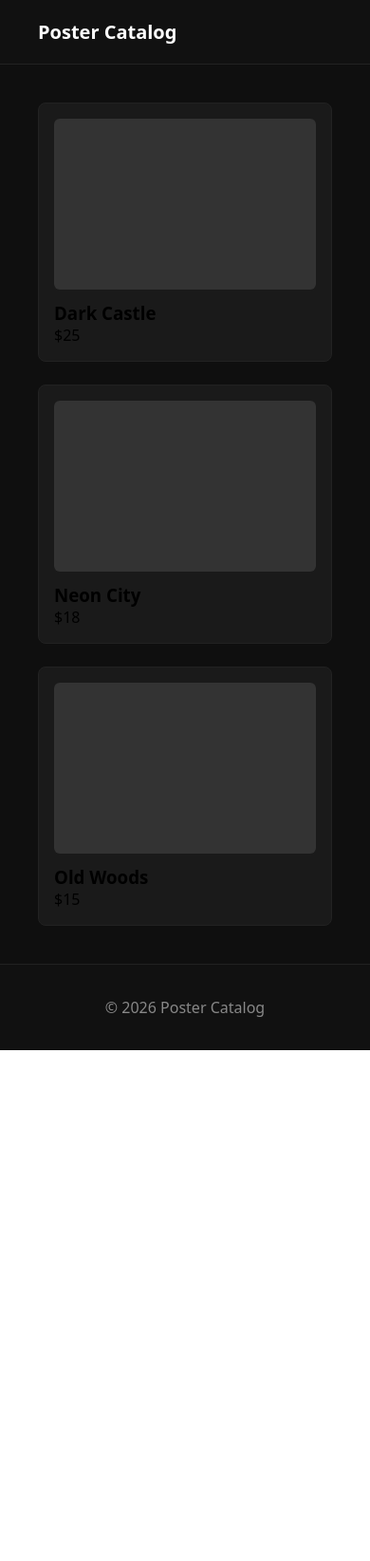
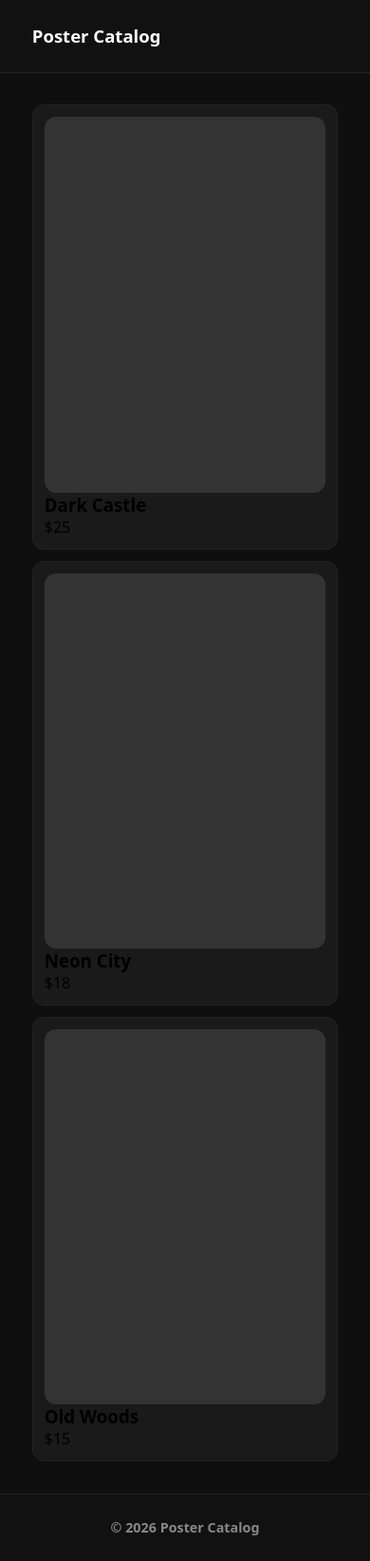
Before and after one commit to M1l3s3n/poster-catalog, a React (Vite) app: page / in a window 390 px wide. Shown: the whole page at 95% size. Before the commit the page ends 1106 px from the top, so only its background shows below. Built offline with nearby package versions, Linux system fonts and the light colour scheme.

Commit message:
feat(ui): added responsive sizes to the UI

```diff
--- a/src/components/Footer/Footer.module.css
+++ b/src/components/Footer/Footer.module.css
@@ -1,7 +1,13 @@
 .footer {
-  padding: 4vh;
+  flex-shrink: 0;
+  padding: 3vh;
   text-align: center;
   background: #111;
   color: #888;
   border-top: 1px solid #222;
 }
+
+.copyright {
+  font-size: 1.7vh;
+  font-weight: 600;
+}
--- a/src/components/Footer/Footer.tsx
+++ b/src/components/Footer/Footer.tsx
@@ -1,5 +1,9 @@
 import styles from "./Footer.module.css";
 
 export function Footer() {
-  return <footer className={styles.footer}>© 2026 Poster Catalog</footer>;
+  return (
+    <footer className={styles.footer}>
+      <div className={styles.copyright}>© 2026 Poster Catalog</div>
+    </footer>
+  );
 }
--- a/src/components/Header/Header.module.css
+++ b/src/components/Header/Header.module.css
@@ -1,11 +1,12 @@
 .header {
-  padding: 20px 40px;
+  flex-shrink: 0;
+  padding: 3vh 4vh;
   background: #111;
   color: #fff;
   border-bottom: 1px solid #222;
 }
 
 .logo {
-  font-size: 20px;
+  font-size: 2.2vh;
   font-weight: 600;
 }
--- a/src/components/PosterCard/PosterCard.module.css
+++ b/src/components/PosterCard/PosterCard.module.css
@@ -1,9 +1,9 @@
 .card {
   background: #1a1a1a;
-  padding: 16px;
-  border-radius: 8px;
+  padding: clamp(0.75rem, 1.5vw, 1rem);
+  border-radius: 0.75rem;
+  border: 1px solid #222;
   transition: transform 0.2s ease;
-  border: 1px solid #222;
 }
 
 .card:hover {
@@ -11,8 +11,8 @@
 }
 
 .imagePlaceholder {
-  height: 180px;
+  width: 100%;
+  aspect-ratio: 3 / 4; /* або 4/3, або 3/4 якщо “постер” */
   background: #333;
-  border-radius: 6px;
-  margin-bottom: 12px;
+  border-radius: inherit; /* або 0.5rem */
 }
--- a/src/data/posters.ts
+++ b/src/data/posters.ts
@@ -9,4 +9,10 @@ export const posters: Poster[] = [
   { id: 1, title: "Dark Castle", price: 25, category: "fantasy" },
   { id: 2, title: "Neon City", price: 18, category: "cyberpunk" },
   { id: 3, title: "Old Woods", price: 15, category: "nature" },
+  // { id: 4, title: "Old Woods", price: 15, category: "nature" },
+  // { id: 5, title: "Old Woods", price: 15, category: "nature" },
+  // { id: 6, title: "Old Woods", price: 15, category: "nature" },
+  // { id: 7, title: "Old Woods", price: 15, category: "nature" },
+  // { id: 8, title: "Old Woods", price: 15, category: "nature" },
+  // { id: 9, title: "Old Woods", price: 15, category: "nature" },
 ];
--- a/src/index.css
+++ b/src/index.css
@@ -13,4 +13,6 @@ body {
 #root {
   min-height: 100vh;
   width: 100%;
+  display: flex;
+  flex-direction: column;
 }
--- a/src/pages/HomePage/HomePage.module.css
+++ b/src/pages/HomePage/HomePage.module.css
@@ -1,12 +1,13 @@
 .main {
-  padding: 40px;
+  padding: 4vh;
   background: #0f0f0f;
-  min-height: 100vh;
+  /* min-height: auto; */
+  flex: 1 0 auto;
 }
 
 .grid {
   display: grid;
-  grid-template-columns: repeat(auto-fit, minmax(240px, 1fr));
-  gap: 24px;
+  grid-template-columns: repeat(auto-fill, minmax(260px, 1fr));
+  gap: clamp(0.75rem, 2.4vw, 1.5rem);
   align-items: start;
 }
```
